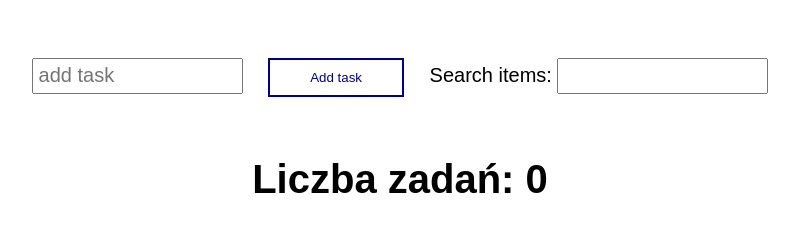
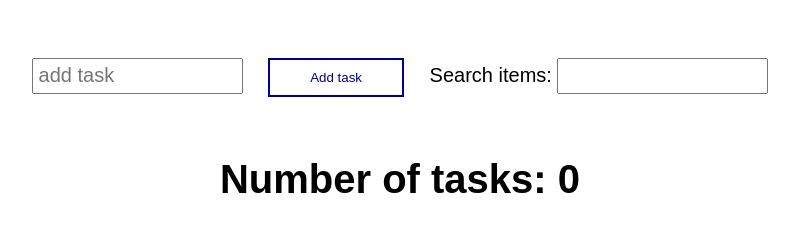
Before and after one commit to marcin324/todo_list, a plain HTML site: page index.html in a window 1280 px wide. Shown: the whole page, without its empty margins (240-1039 px from the left). Drawn offline with Linux system fonts and the light colour scheme.

Commit message:
Update html file

```diff
--- a/index.html
+++ b/index.html
@@ -5,7 +5,7 @@
     <meta charset="UTF-8">
     <meta name="viewport" content="width=device-width, initial-scale=1.0">
     <meta http-equiv="X-UA-Compatible" content="ie=edge">
-    <title>Document</title>
+    <title>Todo list</title>
     <style>
         body {
             font-size: 20px;
@@ -61,7 +61,7 @@
         <label>Search items: </label>
         <input class="search" type="text">
     </form>
-    <h1>Liczba zadań: <span>0</span></h1>
+    <h1>Number of tasks: <span>0</span></h1>
     <ul></ul>
     <script src="script.js"></script>
 </body>
```
